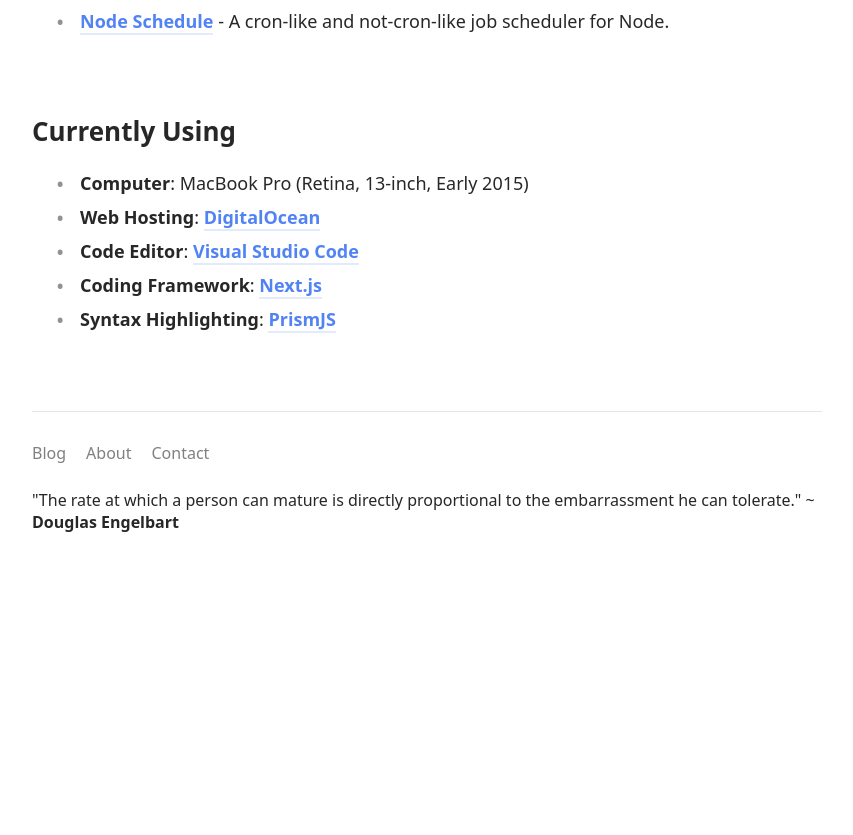
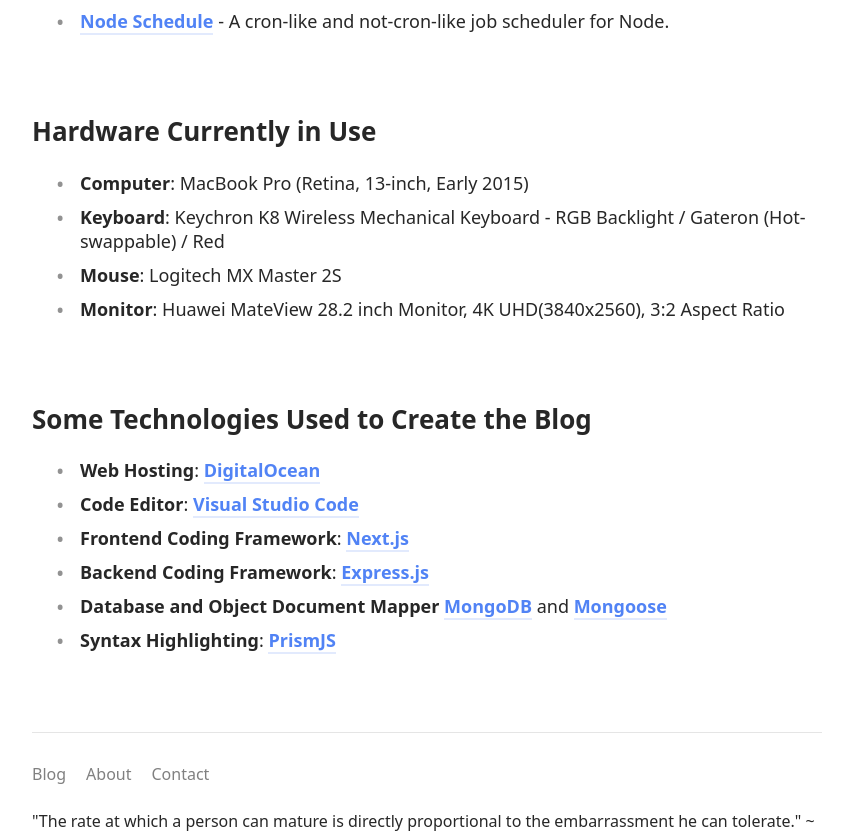
Before and after one commit to Oron-2/frontend-website, a Next.js app: page /about in a window 1280 px wide. Shown: the part 553-1388 px from the top of the page, without its empty margins (213-1066 px from the left). Before the commit the page ends 1122 px from the top, so only its background shows below. Built offline with nearby package versions, Linux system fonts and the light colour scheme.

Commit message:
Changes to the Contact and About pages

```diff
--- a/pages/about.js
+++ b/pages/about.js
@@ -30,12 +30,22 @@
                         </ul>
                     </div>
                     <div className="about-section">
-                        <h2>Currently Using</h2>
+                        <h2>Hardware Currently in Use</h2>
                         <ul>
                             <li><strong>Computer</strong>: MacBook Pro (Retina, 13-inch, Early 2015)</li>
+                            <li><strong>Keyboard</strong>: Keychron K8 Wireless Mechanical Keyboard - RGB Backlight / Gateron (Hot-swappable) / Red</li>
+                            <li><strong>Mouse</strong>: Logitech MX Master 2S</li>
+                            <li><strong>Monitor</strong>: Huawei MateView 28.2 inch Monitor, 4K UHD(3840x2560), 3:2 Aspect Ratio </li>
+                        </ul>
+                    </div>
+                    <div className="about-section">
+                    <h2>Some Technologies Used to Create the Blog</h2>
+                        <ul>
                             <li><strong>Web Hosting</strong>: <a href="https://www.digitalocean.com/">DigitalOcean</a></li>
                             <li><strong>Code Editor</strong>: <a href="https://code.visualstudio.com/">Visual Studio Code</a></li>
-                            <li><strong>Coding Framework</strong>: <a href="https://nextjs.org/">Next.js</a></li>
+                            <li><strong>Frontend Coding Framework</strong>: <a href="https://nextjs.org/">Next.js</a></li>
+                            <li><strong>Backend Coding Framework</strong>: <a href="https://expressjs.com/">Express.js</a></li>
+                            <li><strong>Database and Object Document Mapper</strong> <a href="https://www.mongodb.com/">MongoDB</a> and <a href="https://mongoosejs.com/">Mongoose</a></li>
                             <li><strong>Syntax Highlighting</strong>: <a href="https://prismjs.com">PrismJS</a></li>
                         </ul>
                     </div>
--- a/pages/contact.js
+++ b/pages/contact.js
@@ -18,13 +18,11 @@
                 <div className="contact-container">
                     <div className="contact-section">
                         <h1>Contact</h1>
-                        <p>Hi, I'm Petar, a recent computing technologies graduate based in London. I write about things mostly related to technology.</p>
                         <p>If you have any comments, ideas, critiques, or want to say hi, don't hesitate to email me at PetarPandzharov@protonmail.ch!</p>
                     </div>
                     <div className="contact-section">
                         <h2>Around the Web</h2>
                         <ul>
-                            <li><strong>Email</strong>: PetarPandzharov@protonmail.ch</li>
                             <li><strong>LinkedIn</strong>: <a href="https://www.linkedin.com/in/petar-pandzharov-1428311a9">Petar Pandzharov</a></li>
                         </ul>
                     </div>
```
